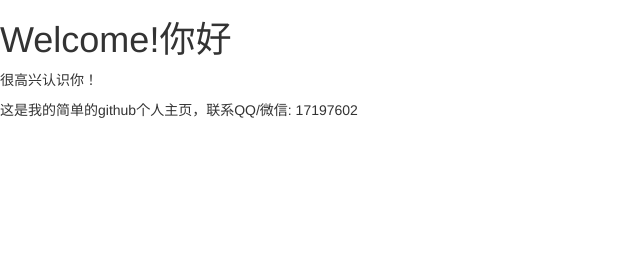
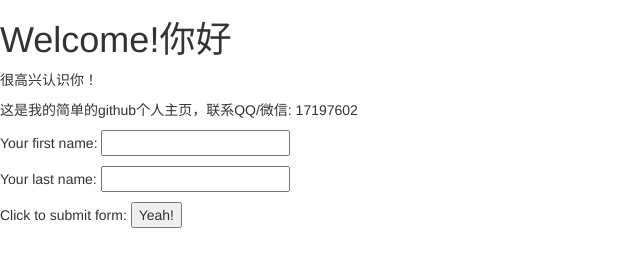
Before and after one commit to kevinqqnj/kevinqqnj.github.com, a plain HTML site: page index.html in a window 1280 px wide. Shown: the whole page, without its empty margins (0-640 px from the left). Drawn offline with nearby package versions, Linux system fonts and the light colour scheme.

Commit message:
add form, connect to CGI

```diff
--- a/index.html
+++ b/index.html
@@ -11,5 +11,13 @@
   <h1>Welcome!你好</h1>
   <p>很高兴认识你！</p>
   <p>这是我的简单的github个人主页，联系QQ/微信: 17197602</p>
+
+<form method="POST" action="test.py">
+    <p>Your first name: <input type="text" name="firstname">
+    <p>Your last name: <input type="text" name="lastname">
+    <p>Click to submit form:  <input type="submit" value="Yeah!">
+    <input type="hidden" name="session" value="1f9a2">
+</form>
+
 </body>
 </html>
```
